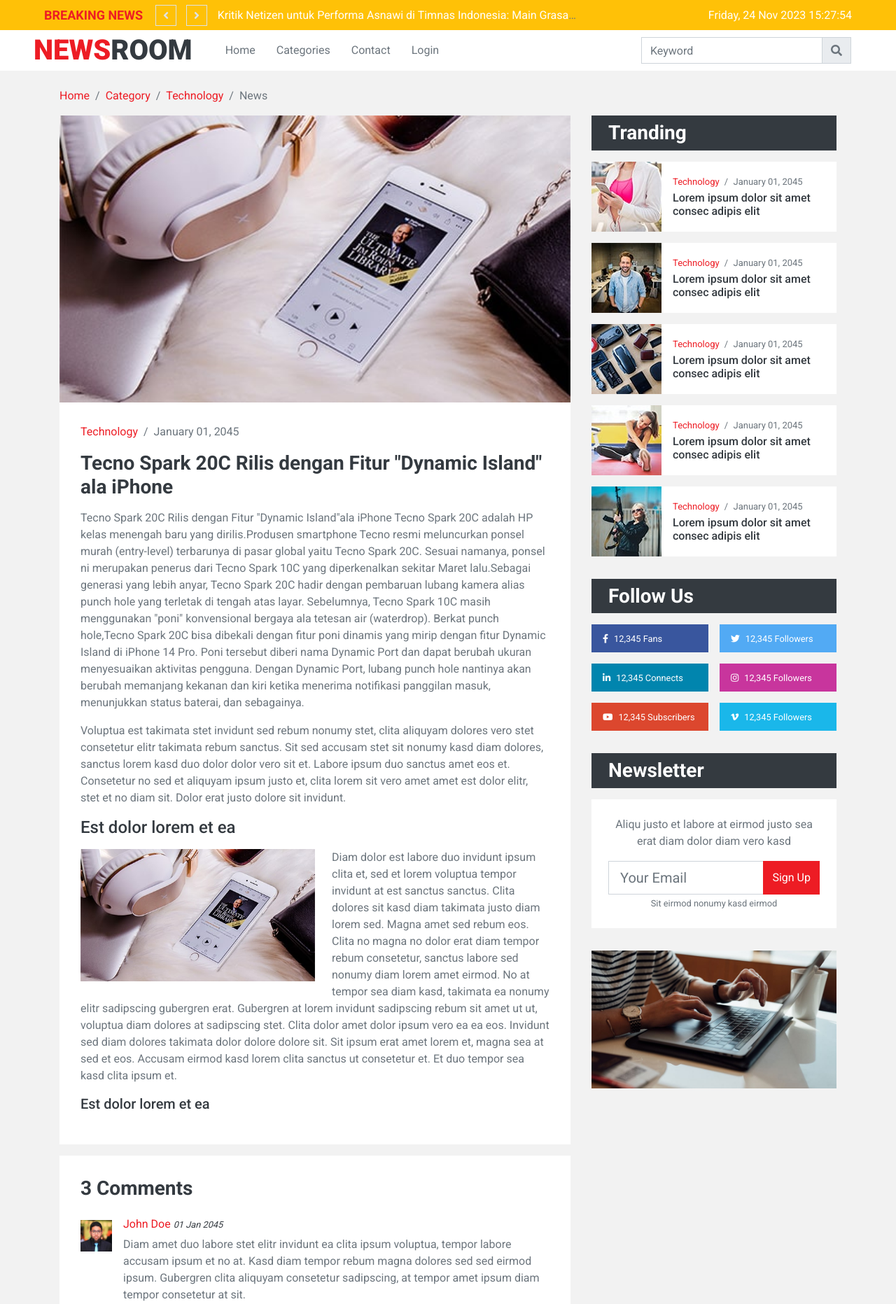
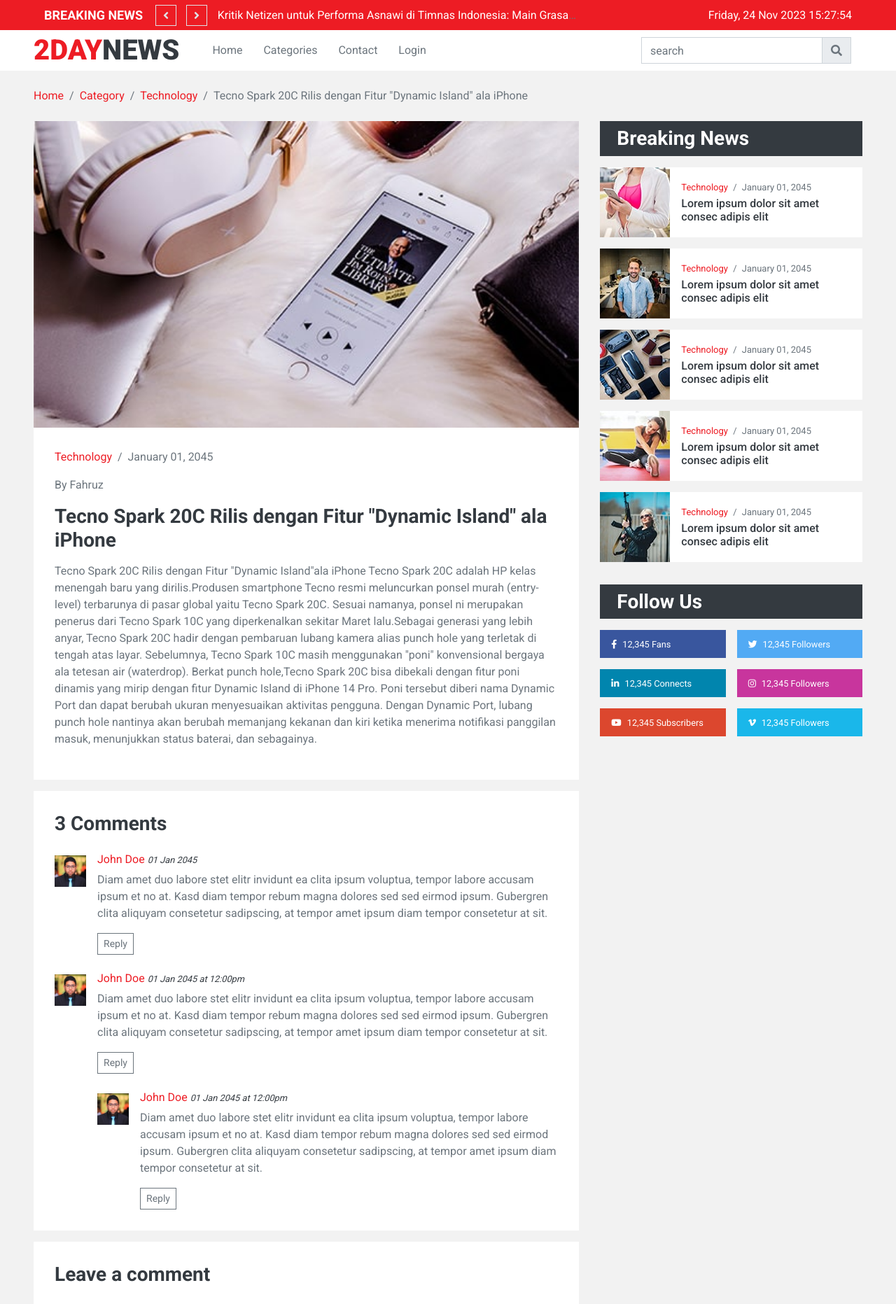
Before and after one commit to Babett10/2DaysNews, a PHP site: page /single.php in a window 1280 px wide. Shown: the top 1863 px of the page at 70% size. Run offline with PHP 8.4, Linux system fonts and the light colour scheme.

Commit message:
tambahantag

```diff
--- a/category.php
+++ b/category.php
@@ -175,7 +175,7 @@
                             <div class="mb-2" style="font-size: 13px;">
                                 <a href="">Technology</a>
                                 <span class="px-1">/</span>
-                                <span>January 01, 2045</span>
+                                <span>January 01, 2023</span>
                             </div>
                             <a class="h4 m-0" href="">Samet amet ipsum loream</a>
                         </div>
--- a/header.php
+++ b/header.php
@@ -1,9 +1,9 @@
 <header>
     <div class="container-fluid nav-observer">
-        <div class="row align-items-center bg-warning px-lg-5">
+        <div class="row align-items-center bg-primary px-lg-5">
             <div class="col-12 col-md-8">
                 <div class="d-flex justify-content-between">
-                    <div class="d-inline-flex py-2" style="width: 200px; font-size:18px;"><span class="text-primary text-uppercase" style="font-weight: bolder;">Breaking&nbsp;News</span></div>
+                    <div class="d-inline-flex py-2" style="width: 200px; font-size:18px;"><span class="text-light text-uppercase" style="font-weight: bolder;">Breaking&nbsp;News</span></div>
                     <div class="owl-carousel owl-carousel-1 tranding-carousel position-relative d-inline-flex align-items-center ml-3" style="width: calc(100% - 150px); padding-left: 90px;">
                         <div class="text-truncate"><a class="text-white" href="#">Kritik Netizen untuk Performa Asnawi di Timnas Indonesia: Main Grasak Grusuk, Menurun Sejak Gaul Sama Artis</a></div>
                         <div class="text-truncate"><a class="text-white" href="#">4 Bukti Meta dan Medsosnya Tak Netral di Konflik Israel-Palestina</a></div>
@@ -23,7 +23,7 @@
     <div class="container-fluid p-0">
         <nav class="navbar navbar-expand-lg bg-light navbar-light py-2 py-lg-0 px-lg-5">
             <a href="" class="navbar-brand d-none d-lg-block">
-                <h1 class="m-0 display-5 text-uppercase"><span class="text-primary">News</span>Room</h1>
+                <h1 class="m-0 display-5 text-uppercase"><span class="text-primary">2Day</span>News</h1>
             </a>
             <button type="button" class="navbar-toggler" data-toggle="collapse" data-target="#navbarCollapse">
                 <span class="navbar-toggler-icon"></span>
@@ -36,7 +36,7 @@
                     <a href="#" class="nav-item nav-link">Login</a>
                 </div>
                 <div class="input-group" style="width: 100%; max-width: 300px;">
-                    <input type="text" class="form-control" placeholder="Keyword">
+                    <input type="text" class="form-control" placeholder="search">
                     <div class="input-group-append">
                         <button class="input-group-text text-secondary"><i class="fa fa-search"></i></button>
                     </div>
--- a/single.php
+++ b/single.php
@@ -31,22 +31,23 @@
     <!-- Topbar End -->
 
     <!-- Breadcrumb Start -->
-    <div class="container-fluid">
-        <div class="container mt-4">
+    <div class="container-fluid py-2 px-lg-5 mt-3">
+        <div class="row">
+            <div class="col-lg-12">
                 <nav class="breadcrumb bg-transparent m-0 p-0">
                     <a class="breadcrumb-item" href="#">Home</a>
                     <a class="breadcrumb-item" href="#">Category</a>
                     <a class="breadcrumb-item" href="#">Technology</a>
-                <span class="breadcrumb-item active">News</span>
+                    <span class="breadcrumb-item active">Tecno Spark 20C Rilis dengan Fitur "Dynamic Island" ala iPhone</span>
                 </nav>
+            </div>
         </div>
     </div>
     <!-- Breadcrumb End -->
 
 
     <!-- News With Sidebar Start -->
-    <div class="container-fluid py-3">
-        <div class="container">
+    <div class="container-fluid py-3 px-lg-5 ">
         <div class="row">
             <div class="col-lg-8">
                 <!-- News Detail Start -->
@@ -54,9 +55,12 @@
                     <img class="img-fluid w-100" src="img/news-500x280-1.jpg" style="object-fit: cover;">
                     <div class="overlay position-relative bg-light">
                         <div class="mb-3">
-                                <a href="">Technology</a>
+                            <a href="#">Technology</a>
                             <span class="px-1">/</span>
                             <span>January 01, 2045</span>
+                        </div>
+                        <div class="mb-3">
+                            <a>By Fahruz</a>
                         </div>
                         <div>
                             <h3 class="mb-3">Tecno Spark 20C Rilis dengan Fitur "Dynamic Island" ala iPhone</h3>
@@ -74,30 +78,10 @@
                                 akan berubah memanjang kekanan dan kiri ketika menerima notifikasi panggilan masuk,
                                 menunjukkan status baterai, dan sebagainya.
                             </p>
-                                <p>Voluptua est takimata stet invidunt sed rebum nonumy stet, clita aliquyam dolores
-                                    vero stet consetetur elitr takimata rebum sanctus. Sit sed accusam stet sit
-                                    nonumy kasd diam dolores, sanctus lorem kasd duo dolor dolor vero sit et. Labore
-                                    ipsum duo sanctus amet eos et. Consetetur no sed et aliquyam ipsum justo et,
-                                    clita lorem sit vero amet amet est dolor elitr, stet et no diam sit. Dolor erat
-                                    justo dolore sit invidunt.</p>
-                                <h4 class="mb-3">Est dolor lorem et ea</h4>
-                                <img class="img-fluid w-50 float-left mr-4 mb-2" src="img/news-500x280-1.jpg">
-                                <p>Diam dolor est labore duo invidunt ipsum clita et, sed et lorem voluptua tempor
-                                    invidunt at est sanctus sanctus. Clita dolores sit kasd diam takimata justo diam
-                                    lorem sed. Magna amet sed rebum eos. Clita no magna no dolor erat diam tempor
-                                    rebum consetetur, sanctus labore sed nonumy diam lorem amet eirmod. No at tempor
-                                    sea diam kasd, takimata ea nonumy elitr sadipscing gubergren erat. Gubergren at
-                                    lorem invidunt sadipscing rebum sit amet ut ut, voluptua diam dolores at
-                                    sadipscing stet. Clita dolor amet dolor ipsum vero ea ea eos. Invidunt sed diam
-                                    dolores takimata dolor dolore dolore sit. Sit ipsum erat amet lorem et, magna
-                                    sea at sed et eos. Accusam eirmod kasd lorem clita sanctus ut consetetur et. Et
-                                    duo tempor sea kasd clita ipsum et.</p>
-                                <h5 class="mb-3">Est dolor lorem et ea</h5>
                         </div>
                     </div>
                 </div>
                 <!-- News Detail End -->
-
                 <!-- Comment List Start -->
                 <div class="bg-light mb-3" style="padding: 30px;">
                     <h3 class="mb-4">3 Comments</h3>
@@ -151,11 +135,6 @@
                                 <input type="email" class="form-control" id="email">
                             </div>
                             <div class="form-group">
-                                <label for="website">Website</label>
-                                <input type="url" class="form-control" id="website">
-                            </div>
-
-                            <div class="form-group">
                                 <label for="message">Message *</label>
                                 <textarea id="message" cols="30" rows="5" class="form-control"></textarea>
                             </div>
@@ -173,7 +152,7 @@
                     <!-- Popular News Start -->
                     <div class="pb-3">
                         <div class="bg-dark py-2 px-4 mb-3">
-                            <h3 class="m-0" style="color: white;" >Tranding</h3>
+                            <h3 class="m-0" style="color: white;" >Breaking News</h3>
                         </div>
                         <div class="d-flex mb-3">
                             <img src="img/news-100x100-1.jpg" style="width: 100px; height: 100px; object-fit: cover;">
@@ -263,32 +242,6 @@
                         </div>
                     </div>
                     <!-- Social Follow End -->
-
-                    <!-- Newsletter Start -->
-                    <div class="pb-3">
-                        <div class="bg-dark py-2 px-4 mb-3">
-                            <h3 class="m-0" style="color: white;">Newsletter</h3>
-                        </div>
-                        <div class="bg-light text-center p-4 mb-3">
-                            <p>Aliqu justo et labore at eirmod justo sea erat diam dolor diam vero kasd</p>
-                            <div class="input-group" style="width: 100%;">
-                                <input type="text" class="form-control form-control-lg" placeholder="Your Email">
-                                <div class="input-group-append">
-                                    <button class="btn btn-primary">Sign Up</button>
-                                </div>
-                            </div>
-                            <small>Sit eirmod nonumy kasd eirmod</small>
-                        </div>
-                    </div>
-                    <!-- Newsletter End -->
-
-                    <!-- Ads Start -->
-                    <div class="mb-3 pb-3">
-                        <a href=""><img class="img-fluid" src="img/news-500x280-4.jpg" alt=""></a>
-                    </div>
-                    <!-- Ads End -->
-
-                </div>
                 </div>
             </div>
         </div>
```
Also changed, not shown: index.php (+25 -32 lines), single2.php (+1 -19 lines). Lines whose indentation alone changed are shown as unchanged.
